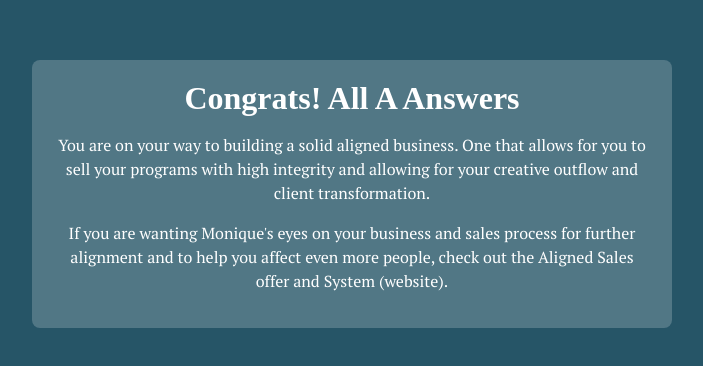
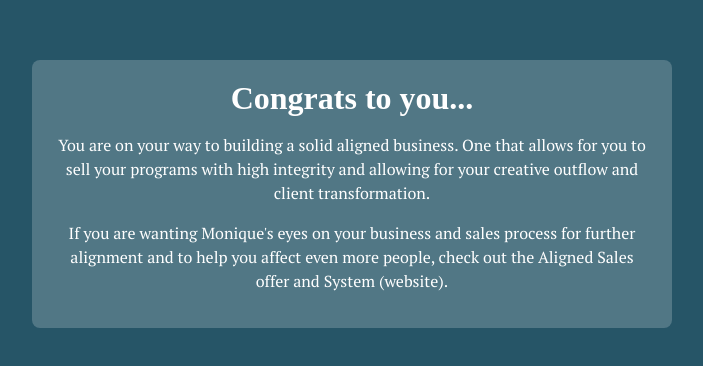
Before and after one commit to mocolatte/authentic-sales-quiz, a plain HTML site: page alla.html in a window 1280 px wide. Shown: the whole page, without its empty margins (288-991 px from the left). Drawn offline with Linux system fonts and the light colour scheme; a web font is replaced by a local one.

Commit message:
Update alla.html

```diff
--- a/alla.html
+++ b/alla.html
@@ -49,7 +49,7 @@
 </head>
 <body>
   <div class="container">
-    <h1>Congrats! All A Answers</h1>
+    <h1>Congrats to you...</h1>
     <p>
       You are on your way to building a solid aligned business. One that allows for you to sell your programs with high integrity and allowing for your creative outflow and client transformation.
     </p>
```
